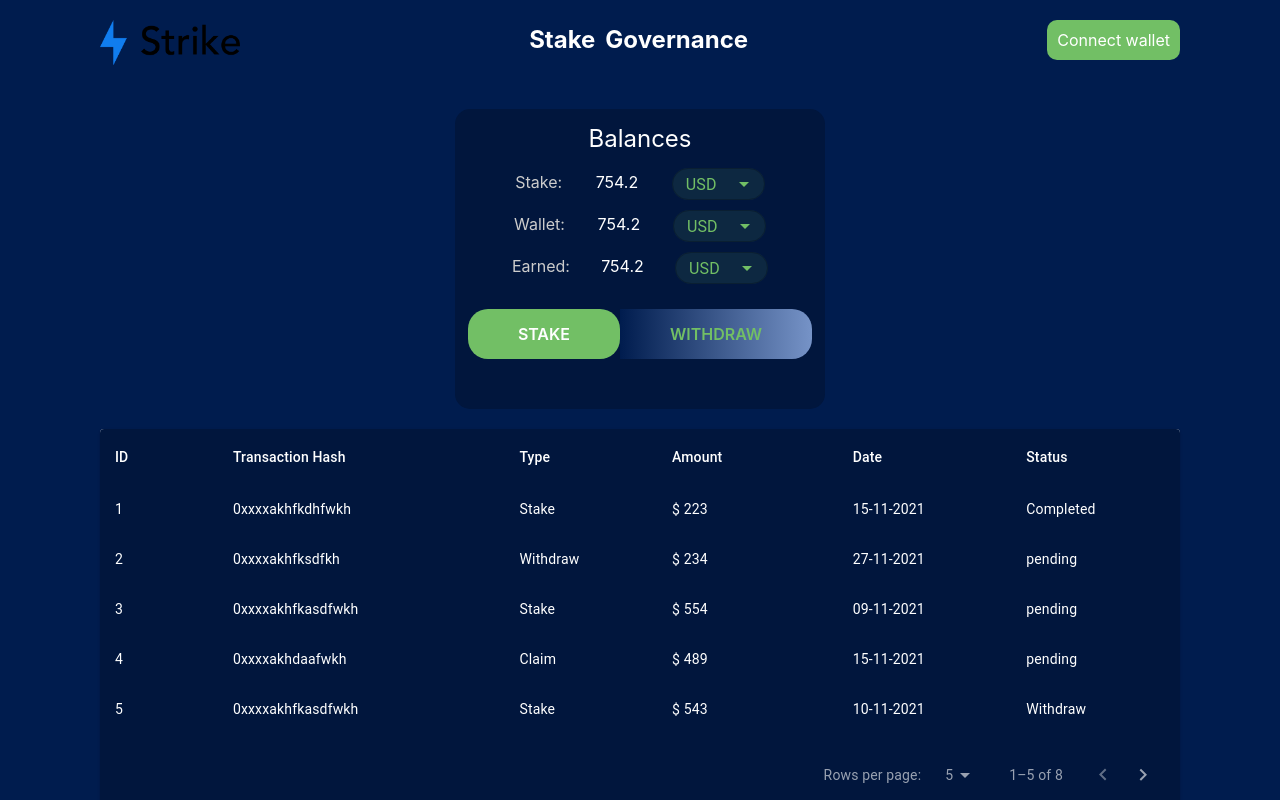
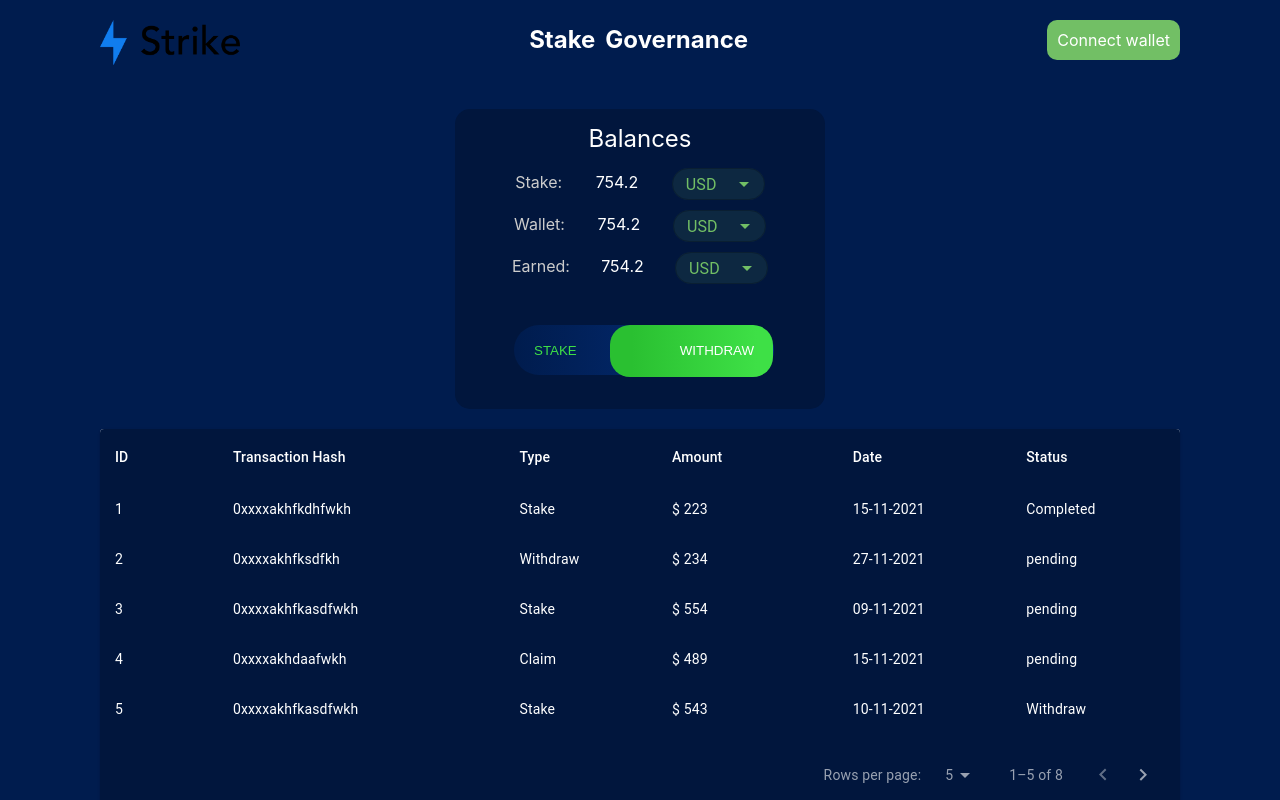
Before and after one commit to dexterdatul197/stake-governance, a React (Create React App) app: page /stake in a window 1280 px wide. Shown: the top 800 px of the page. Built offline with nearby package versions, Linux system fonts and the light colour scheme; what coingecko-api-v3 would draw is missing.

Commit message:
smoky create button switch

```diff
--- a/src/components/balances/Balances.module.scss
+++ b/src/components/balances/Balances.module.scss
@@ -2,6 +2,7 @@
   .balances-history {
     text-align: center;
   }
+
   .balance {
     width: 350px;
     height: 280px;
@@ -10,6 +11,7 @@
     border-radius: 15px;
     margin: 0 auto;
   }
+
   .balance-row {
     display: flex;
     justify-content: space-around;
@@ -17,40 +19,117 @@
     line-height: 1.8;
     padding: 5px 0;
   }
+
   .balance-head-text {
     color: #fff;
     padding-top: 5px;
     padding-bottom: 10px;
     font-size: 24px;
   }
+
   .balance-key {
     color: #ccc;
   }
+
   .balance-value {
     color: #fff;
   }
-  .balance-button {
-    display: flex;
-    justify-content: center;
-    text-transform: uppercase;
-    font-weight: 600;
-    padding-top: 20px;
+
+  .switcher {
+    position: relative;
+    width: 260px;
+    height: 65px;
+    border-radius: 25px;
+    margin: auto;
+    margin-top: 33px;
+
+    &_input {
+      appearance: none;
+      position: relative;
+      width: 260px;
+      height: 50px;
+      border-radius: 25px;
+      background-color: black;
+      outline: none;
+      transition: .25s -.1s;
+
+      &:checked {
+        background: linear-gradient(90.04deg, #001C4E 0.96%, #042F7C 91.92%);
+
+        &::before {
+          color: #fff;
+          transition: color .5s .2s;
+        }
+
+        &::after {
+          color: #3EE046;
+          transition: color .5s;
+        }
+
+        &+label {
+          left: 3px;
+          right: 100px;
+          background: linear-gradient(90deg, #2AC031 13.55%, #3EE046 90.32%);
+          transition: left .5s, right .4s .2s;
+          top: 2px;
+        }
+      }
+
+      &:not(:checked) {
+        background: linear-gradient(90.04deg, #001C4E 0.96%, #042F7C 91.92%);
+        transition: background .5s -.1s;
+
+        &::before {
+          color: #3EE046;
+          ;
+          transition: color .5s;
+        }
+
+        &:after {
+          color: #fff;
+          transition: color .5s .2s;
+        }
+
+        &+label {
+          left: 100px;
+          right: -3px;
+          top: 3px;
+          background: linear-gradient(90deg, #2AC031 13.55%, #3EE046 90.32%);
+          transition: left .4s .2s, right .5s, background .35s -.1s;
+        }
+      }
+
+      &::before, &::after {
+        z-index: 2;
+        position: absolute;
+        top: 50%;
+        transform: translateY(-50%);
+        color: white;
+      }
+
+      &::before {
+        content: 'STAKE';
+        left: 20px;
+      }
+
+      &::after {
+        content: 'WITHDRAW';
+        right: 20px;
+      }
+    }
+
+    &_label {
+      z-index: 1;
+      position: absolute;
+      top: 10px;
+      bottom: 10px;
+      border-radius: 20px;
+    }
+
+
   }
-  .balance-button div {
-    padding: 15px 50px;
-    cursor: pointer;
-  }
-  .btn-stake {
-    color: #fff;
-    background-color: var(--btn-background-color);
-    border-radius: 20px;
-  }
-  .btn-withdraw {
-    border-top-right-radius: 20px;
-    border-bottom-right-radius: 20px;
-    background-image: linear-gradient(to right, #001C4E, #7693c7);
-    color: var(--btn-background-color);
-  }
+
+
   .history {
     margin-top: 20px;
   }
--- a/src/components/balances/Balances.tsx
+++ b/src/components/balances/Balances.tsx
@@ -272,9 +272,9 @@ const Balances: React.FC = () => {
     order: Order,
     orderBy: Key
   ): (
-    a: { [key in Key]: number | string },
-    b: { [key in Key]: number | string }
-  ) => number {
+      a: { [key in Key]: number | string },
+      b: { [key in Key]: number | string }
+    ) => number {
     return order === 'desc'
       ? (a, b) => descendingComparator(a, b, orderBy)
       : (a, b) => -descendingComparator(a, b, orderBy);
@@ -361,9 +361,9 @@ const Balances: React.FC = () => {
           </div>
           <div></div>
         </div>
-        <div className={cx('balance-button')}>
-            <div className={cx('btn-stake')}>Stake</div>
-            <div className={cx('btn-withdraw')}>Withdraw</div>
+        <div className={`${cx('switcher')} ${cx('switcher-1')}`}>
+          <input className={cx('switcher_input')} type="checkbox" id="switcher-1" />
+          <label className={cx('switcher_label')} htmlFor="switcher-1"></label>
         </div>
       </div>
       <div className={cx('history')}>
```
